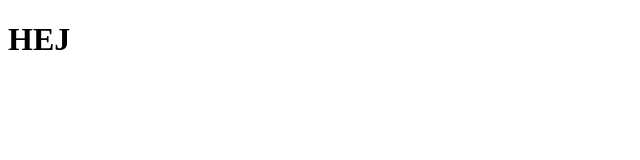
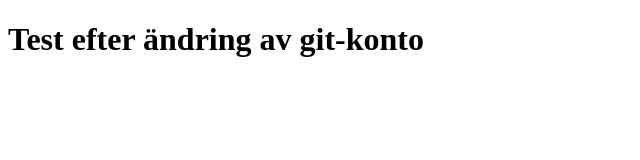
Before and after one commit to ninaeriksson/favorite-recipe, a plain HTML site: page index.html in a window 1280 px wide. Shown: the whole page, without its empty margins (0-640 px from the left). Drawn offline with Linux system fonts and the light colour scheme.

Commit message:
Testcommit: Verifierar push med rätt konto

```diff
--- a/index.html
+++ b/index.html
@@ -6,6 +6,6 @@
     <title>Document</title>
 </head>
 <body>
-    <h1>HEJ</h1>
+    <h1>Test efter ändring av git-konto</h1>
 </body>
 </html>
```
